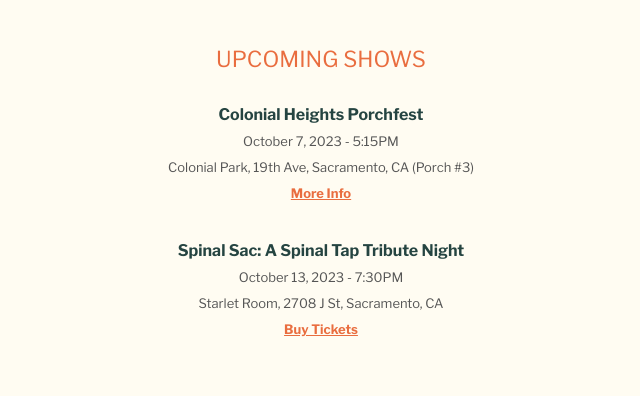
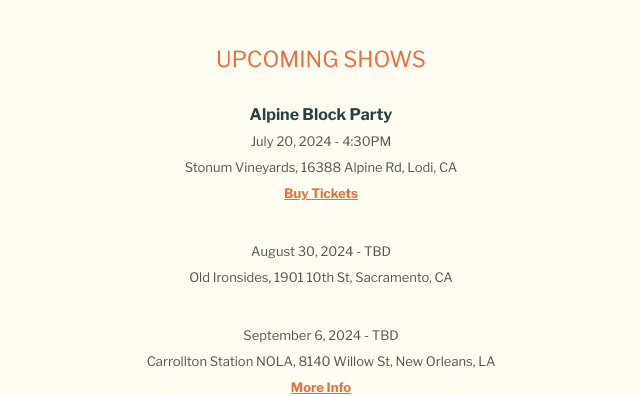
Before and after one commit to adamofmoore/thebadbarnacles, a Gatsby site: page / in a window 1280 px wide. Shown: the part 1388-1784 px from the top of the page, without its empty margins (319-959 px from the left). Built offline with nearby package versions, Linux system fonts and the light colour scheme; Gatsby itself is replaced by a stand-in of ours.

Commit message:
Update index.js

```diff
--- a/src/pages/index.js
+++ b/src/pages/index.js
@@ -36,20 +36,31 @@
             <div className="section">
                 <h2>Upcoming Shows</h2>
                 <Show
-                    date="October 7, 2023"
-                    time="5:15PM"
-                    showTitle="Colonial Heights Porchfest"
-                    venue="Colonial Park"
-                    address="19th Ave, Sacramento, CA (Porch #3)"
-                    moreInfo="https://www.eventbrite.com/e/2023-colonial-heights-porchfest-tickets-674374230477#:~:text=The%202023%20Colonial%20Heights%20Porchfest,Ave%2C%20Sacramento%2C%20CA%2095820"
+                    date="July 20, 2024"
+                    time="4:30PM"
+                    showTitle="Alpine Block Party"
+                    venue="Stonum Vineyards"
+                    address="16388 Alpine Rd, Lodi, CA"
+                    tickets="https://stonumvineyards.ticketsauce.com/e/alpine-block-party-2024"
+                />
+                 <Show
+                    date="August 30, 2024"
+                    time="TBD"
+                    venue="Old Ironsides"
+                    address="1901 10th St, Sacramento, CA"
+                />
+                 <Show
+                    date="September 6, 2024"
+                    time="TBD"
+                    venue="Carrollton Station NOLA"
+                    address="8140 Willow St, New Orleans, LA"
+                    moreInfo="https://www.carrolltonstationnola.com"
                 />
                 <Show
-                    date="October 13, 2023"
-                    time="7:30PM"
-                    showTitle="Spinal Sac: A Spinal Tap Tribute Night"
-                    venue="Starlet Room"
-                    address="2708 J St, Sacramento, CA"
-                    tickets="https://www.harlows.com/event/spinal-sac-a-spinal-tap-tribute-night/the-starlet-room/-sacramento-california/"
+                    date="September 21, 2024"
+                    time="4:00PM"
+                    venue="Bike Dog East Sac"
+                    address="1210 66th St, Sacramento, CA"
                 />
             </div>
         </div>
```
